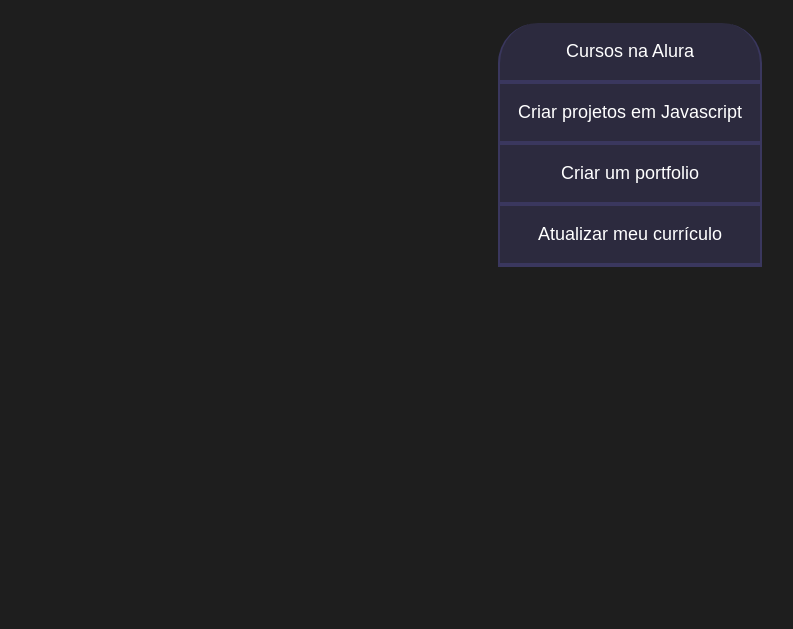
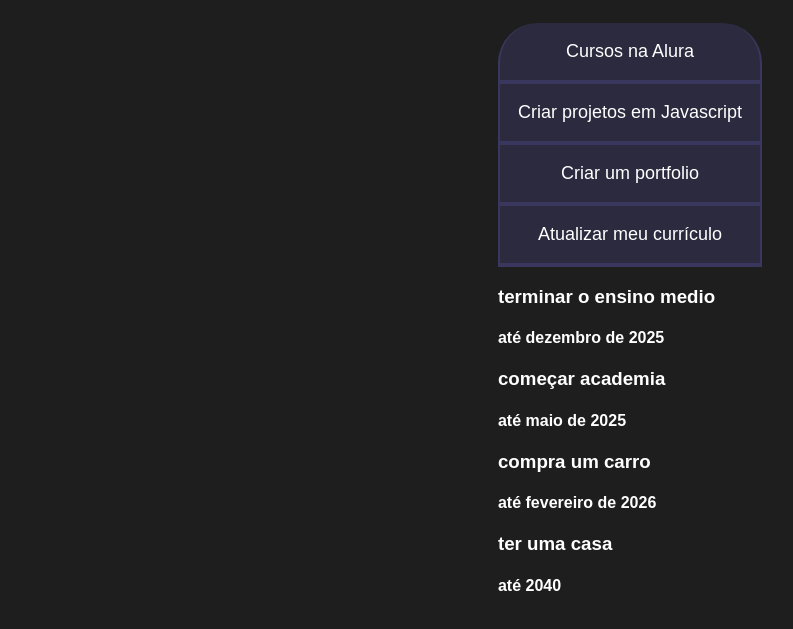
Before and after one commit to gkzin123/projeto-de-vida, a plain HTML site: page index.html in a window 1280 px wide. Shown: the part 75-704 px from the top of the page, without its empty margins (10-803 px from the left). Drawn offline with Linux system fonts and the light colour scheme.

Commit message:
metas salvas

```diff
--- a/index.html
+++ b/index.html
@@ -1,5 +1,6 @@
 <!DOCTYPE html>
 <html lang="pt-br">
+
 <head>
 <meta charset="UTF-8" />
 <meta name="viewport" content="width=device-width, initial-scale=1.0" />
@@ -10,12 +11,33 @@
 <body>
 <section class="conteudo-principal">
 <h2 class="titulo-principal">Meus Objetivos do ano<span>_</span></h2>
+<div class="conteudo">
 <div class="botoes">
 <button class="botao">Cursos na Alura</button>
 <button class="botao">Criar projetos em Javascript</button>
 <button class="botao">Criar um portfolio</button>
 <button class="botao">Atualizar meu currículo</button>
 </div>
+<div class="abas-textos">
+    <div class="aba-conteudo-ativo">
+        <h3 class="aba-conteudo-titulo-principal"> terminar o ensino medio </h3>
+    <h4 class="aba-conteudo-secundario"> até dezembro de 2025</h4>
+    </div>
+<div class="aba-conteudo-ativo">
+        <h3 class="aba-conteudo-titulo-principal"> começar academia </h3>
+    <h4 class="aba-conteudo-secundario"> até maio de 2025</h4>
+    </div>
+<div class="aba-conteudo-ativo">
+        <h3 class="aba-conteudo-titulo-principal"> compra um carro </h3>
+    <h4 class="aba-conteudo-secundario"> até fevereiro de 2026</h4>
+    </div>
+<div class="aba-conteudo-ativo">
+        <h3 class="aba-conteudo-titulo-principal"> ter uma casa </h3>
+    <h4 class="aba-conteudo-secundario">até 2040 </h4>
+    </div>
+ </div>
+</div>
 </section>
+<script src="main.js"></script>
 </body>
 </html>
```
